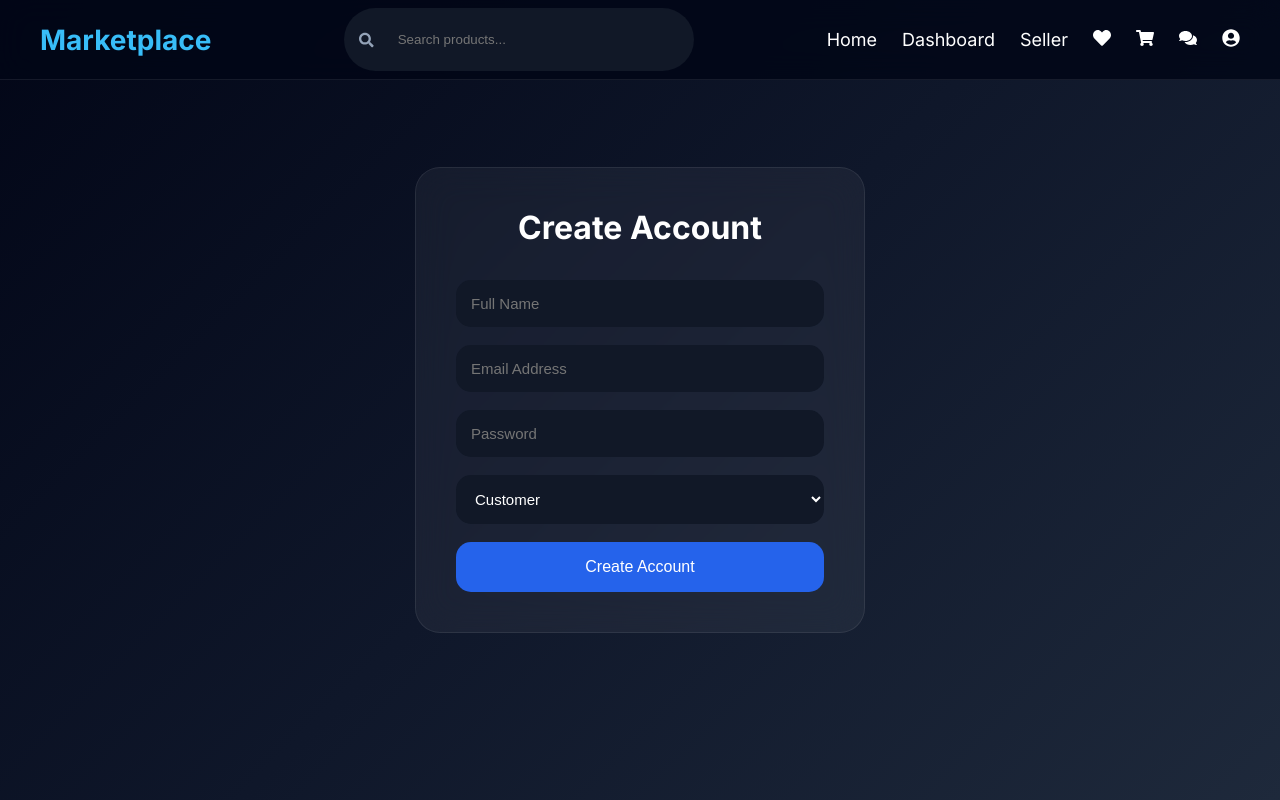
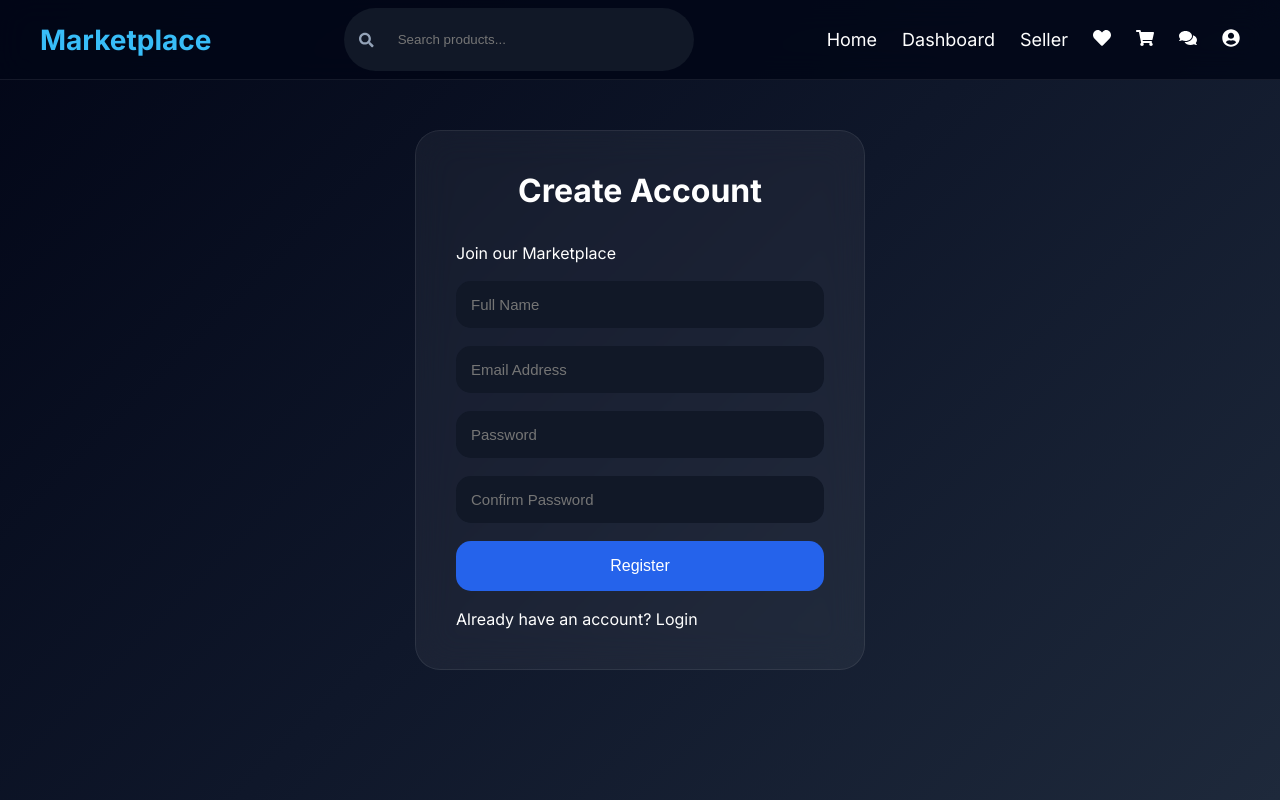
Before and after one commit to Jihadurrashid997/ecommerce-backend, a React (Create React App) app in the folder frontend/: page /register in a window 1280 px wide. Shown: the top 800 px of the page. Built offline with nearby package versions, Linux system fonts and the light colour scheme.

Commit message:
Update Register.jsx

```diff
--- a/frontend/src/pages/Register.jsx
+++ b/frontend/src/pages/Register.jsx
@@ -1,65 +1,118 @@
 import React, { useState } from "react";
+import { Link, useNavigate } from "react-router-dom";
+import { motion } from "framer-motion";
 import api from "../services/api";
-import { motion } from "framer-motion";
 import "../styles/Register.css";
 
 const Register = () => {
 
-  const [formData, setFormData] = useState({
+    const navigate = useNavigate();
+
+    const [form, setForm] = useState({
         name: "",
         email: "",
         password: "",
-    role: "customer",
+        confirmPassword: ""
     });
 
     const [loading, setLoading] = useState(false);
 
     const handleChange = (e) => {
-    setFormData({
-      ...formData,
-      [e.target.name]: e.target.value,
+
+        setForm({
+            ...form,
+            [e.target.name]: e.target.value
         });
+
     };
 
-  const handleRegister = async (e) => {
+    const handleSubmit = async (e) => {
+
         e.preventDefault();
 
+        if (
+            !form.name ||
+            !form.email ||
+            !form.password ||
+            !form.confirmPassword
+        ) {
+            alert("Please fill all fields.");
+            return;
+        }
+
+        if (form.password.length < 8) {
+            alert("Password must be at least 8 characters.");
+            return;
+        }
+
+        if (form.password !== form.confirmPassword) {
+            alert("Passwords do not match.");
+            return;
+        }
+
         try {
+
             setLoading(true);
 
-      await api.post("/auth/register", formData);
+            const res = await api.post("/auth/register", {
+                name: form.name,
+                email: form.email,
+                password: form.password
+            });
 
-      alert("Registration Successful");
+            alert(
+                res.data.message ||
+                "Registration successful!"
+            );
 
-      window.location.href = "/login";
+            navigate("/login");
 
         } catch (err) {
+
             alert(
                 err.response?.data?.message ||
-        "Registration Failed"
+                "Registration failed."
             );
+
         } finally {
+
             setLoading(false);
+
         }
+
     };
 
     return (
+
         <div className="register-page">
 
             <motion.form
                 className="register-box"
-        initial={{ opacity: 0, y: 40 }}
-        animate={{ opacity: 1, y: 0 }}
-        transition={{ duration: .7 }}
-        onSubmit={handleRegister}
+                onSubmit={handleSubmit}
+                initial={{
+                    opacity: 0,
+                    y: 40
+                }}
+                animate={{
+                    opacity: 1,
+                    y: 0
+                }}
+                transition={{
+                    duration: 0.5
+                }}
             >
 
                 <h1>Create Account</h1>
+
+                <p>
+                    Join our Marketplace
+                </p>
 
                 <input
                     type="text"
                     name="name"
                     placeholder="Full Name"
+                    value={form.name}
                     onChange={handleChange}
                     required
                 />
@@ -68,6 +121,7 @@ const Register = () => {
                     type="email"
                     name="email"
                     placeholder="Email Address"
+                    value={form.email}
                     onChange={handleChange}
                     required
                 />
@@ -76,33 +130,50 @@ const Register = () => {
                     type="password"
                     name="password"
                     placeholder="Password"
+                    value={form.password}
                     onChange={handleChange}
                     required
                 />
 
-        <select
-          name="role"
+                <input
+                    type="password"
+                    name="confirmPassword"
+                    placeholder="Confirm Password"
+                    value={form.confirmPassword}
                     onChange={handleChange}
-          value={formData.role}
+                    required
+                />
+
+                <button
+                    type="submit"
+                    disabled={loading}
                 >
-          <option value="customer">Customer</option>
-          <option value="seller">Seller</option>
-        </select>
 
-        <button type="submit">
-
-          {
-            loading
-              ? "Creating..."
-              : "Create Account"
+                    {loading
+                        ? "Creating Account..."
+                        : "Register"
                     }
 
                 </button>
 
+                <p className="auth-link">
+
+                    Already have an account?
+
+                    {" "}
+
+                    <Link to="/login">
+                        Login
+                    </Link>
+
+                </p>
+
             </motion.form>
 
         </div>
+
     );
+
 };
 
 export default Register;
```
Lines whose indentation alone changed are shown as unchanged.
